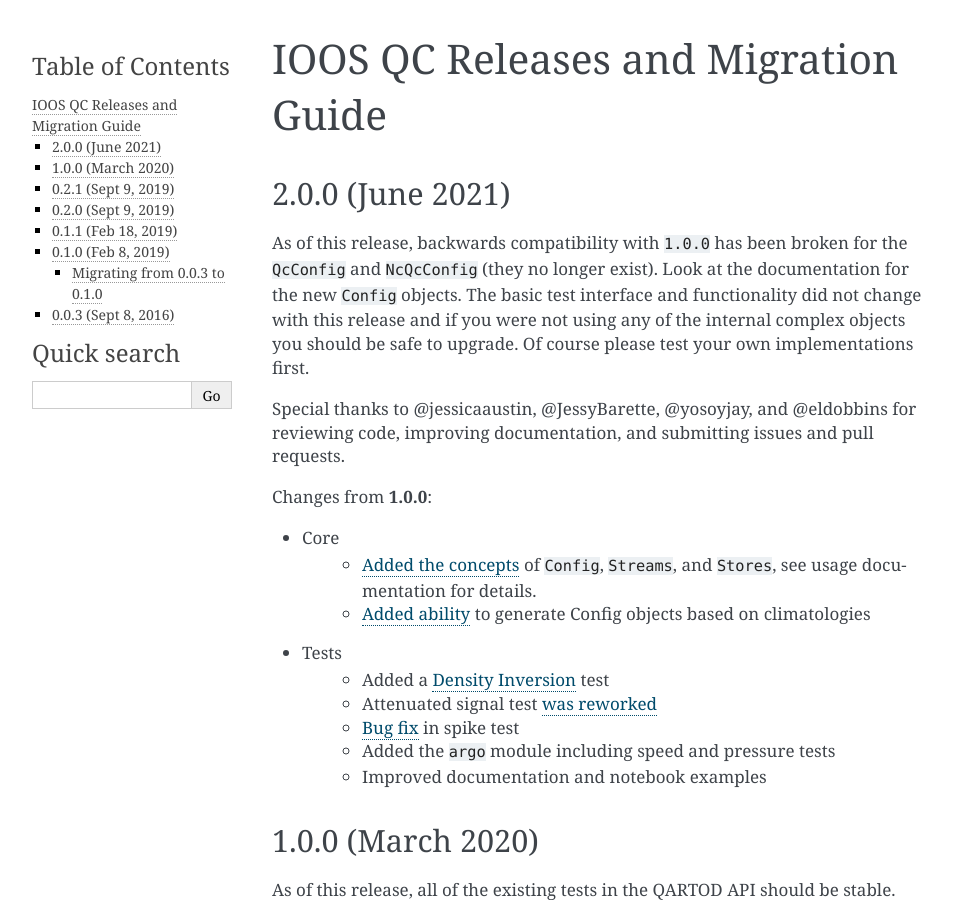
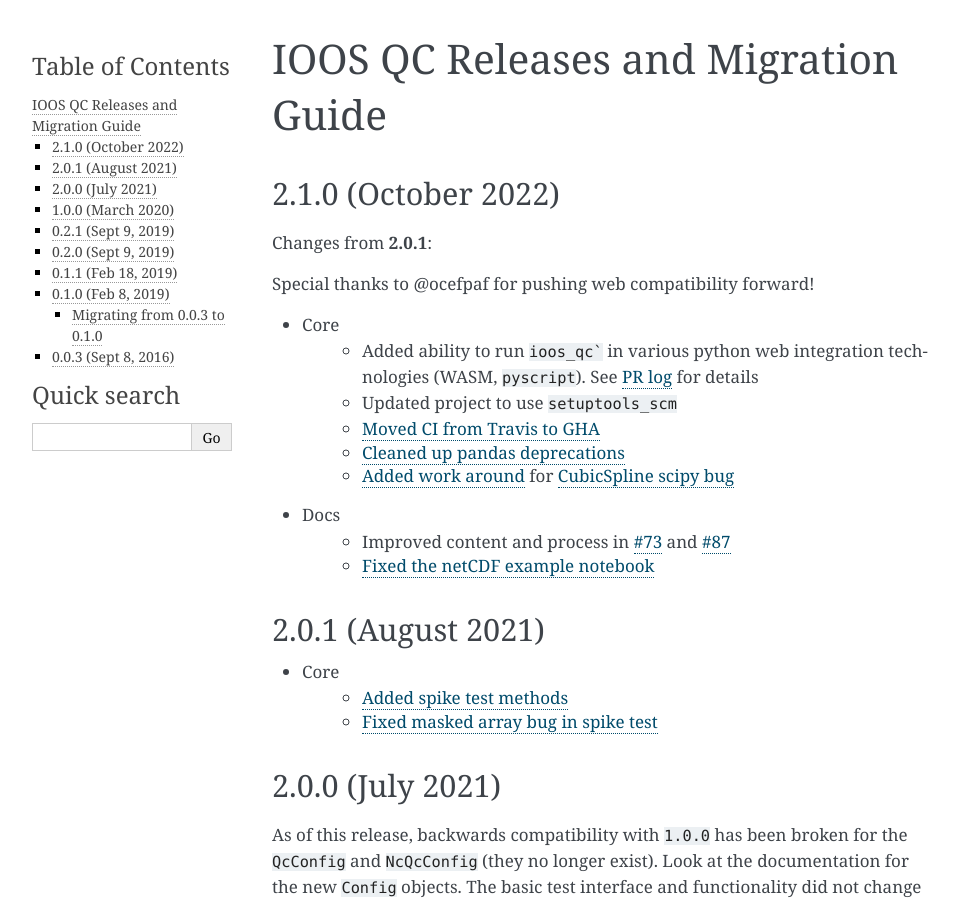
Before and after one commit to ioos/ioos_qc, a Sphinx documentation site: the page built from docs/source/releases.rst, in a window 1280 px wide and 900 px high. Shown: the whole window, without its empty margins (148-1107 px from the left). Built offline with Sphinx 7.4.7, drawn with Linux system fonts in a browser that asks for light colours; the version number could not be read and is left out.

Commit message:
Adding 2.1.0 release notes

```diff
--- a/docs/source/releases.rst
+++ b/docs/source/releases.rst
@@ -1,7 +1,31 @@
 IOOS QC Releases and Migration Guide
 ====================================
 
-2.0.0 (June 2021)
+2.1.0 (October 2022)
+####################
+
+Changes from **2.0.1**:
+
+Special thanks to @ocefpaf for pushing web compatibility forward!
+
+* Core
+    * Added ability to run :code:`ioos_qc`` in various python web integration technologies (WASM, :code:`pyscript`). See `PR log <https://github.com/ioos/ioos_qc/pulls?q=is%3Apr+is%3Aclosed+author%3Aocefpaf>`_ for details
+    * Updated project to use :code:`setuptools_scm`
+    * `Moved CI from Travis to GHA <https://github.com/ioos/ioos_qc/pull/70>`_
+    * `Cleaned up pandas deprecations <https://github.com/ioos/ioos_qc/pull/89>`_
+    * `Added work around <https://github.com/ioos/ioos_qc/pull/88>`_ for `CubicSpline scipy bug <https://github.com/scipy/scipy/issues/17241>`_
+* Docs
+    * Improved content and process in `#73 <https://github.com/ioos/ioos_qc/pull/73>`_ and `#87 <https://github.com/ioos/ioos_qc/pull/87>`_
+    * `Fixed the netCDF example notebook <https://github.com/ioos/ioos_qc/pull/90>`_
+
+2.0.1 (August 2021)
+###################
+
+* Core
+    * `Added spike test methods <https://github.com/ioos/ioos_qc/pull/50>`_
+    * `Fixed masked array bug in spike test <https://github.com/ioos/ioos_qc/pull/62>`_
+
+2.0.0 (July 2021)
 ###################
 
 As of this release, backwards compatibility with ``1.0.0`` has been broken for the ``QcConfig`` and ``NcQcConfig`` (they no longer exist). Look at the documentation for the new ``Config`` objects. The basic test interface and functionality did not change with this release and if you were not using any of the internal complex objects you should be safe to upgrade. Of course please test your own implementations first.
```
